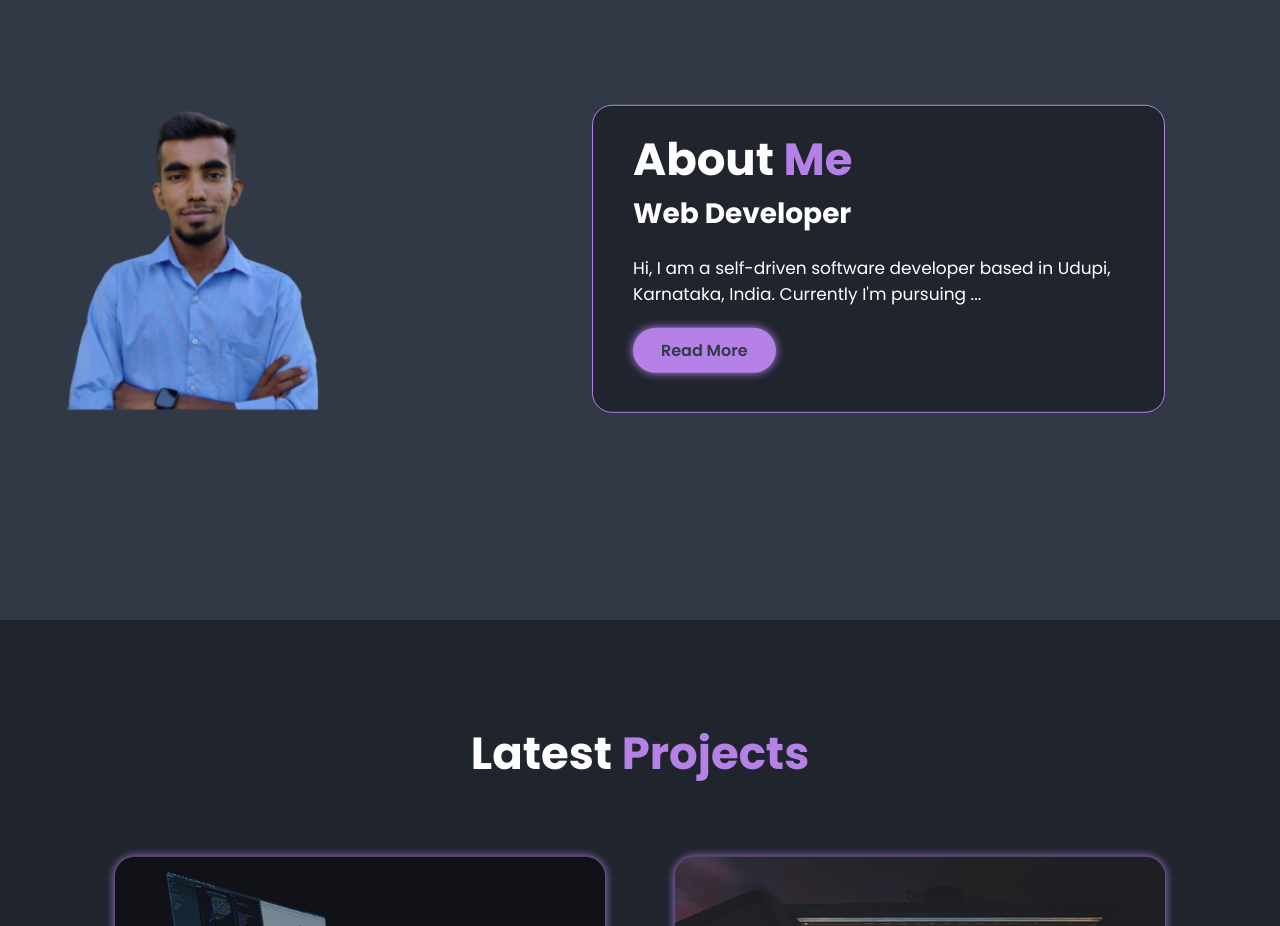
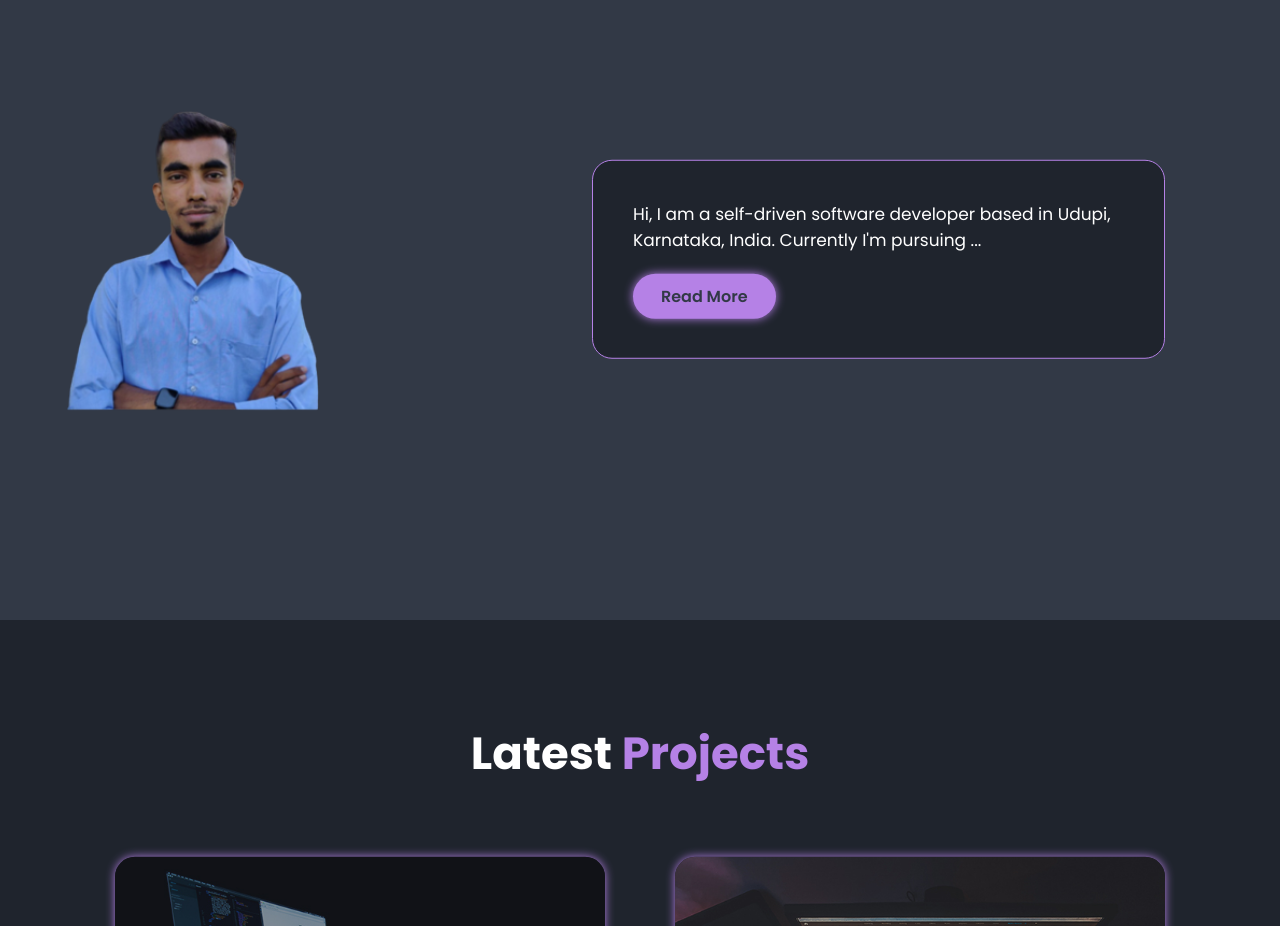
Before and after one commit to sachindsilva16/Portfolio, a React (Create React App) app: page / in a window 1280 px wide. Shown: the part 980-1906 px from the top of the page. Built offline with nearby package versions, Linux system fonts and the light colour scheme.

Commit message:
Modify about section

```diff
--- a/src/About.jsx
+++ b/src/About.jsx
@@ -22,8 +22,6 @@ const AboutSection = () => {
             </div>
 
             <div className="about-content">
-                <h2 className="heading">About <span>Me</span></h2>
-                <h3>Web Developer</h3>
                 <p style={{display : isRead ? "none" : "block"}}>Hi, I am a self-driven software developer based in Udupi, Karnataka, India. Currently I'm pursuing ...</p>
                 <p style={{display : isRead ? "block" : "none"}}>Hi, I am a self-driven and motivated software developer based in Udupi, Karnataka, India. Currently I'm pursuing 4th year B.E in Information Science and Engineering.Agile and intellectually curious in problem-solving aspects.</p>
 
```
